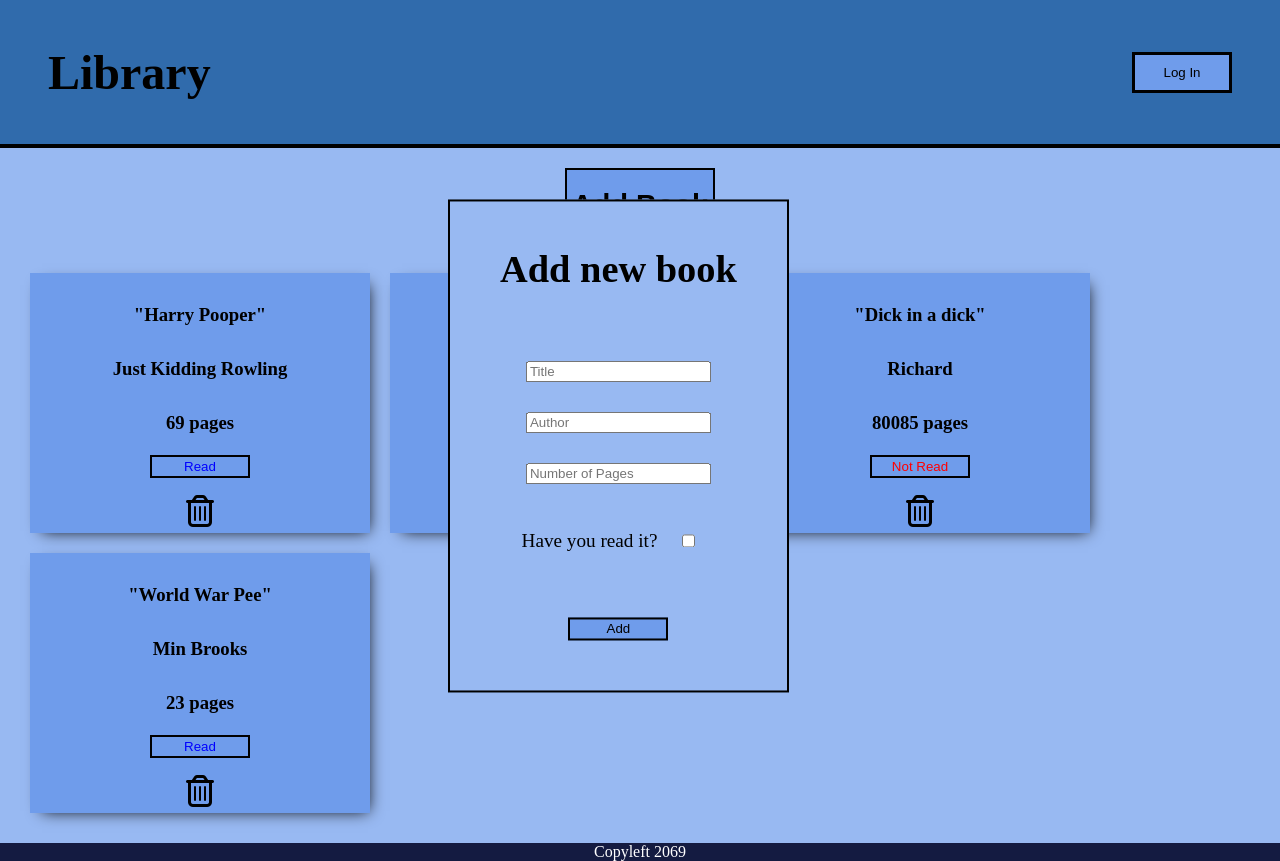
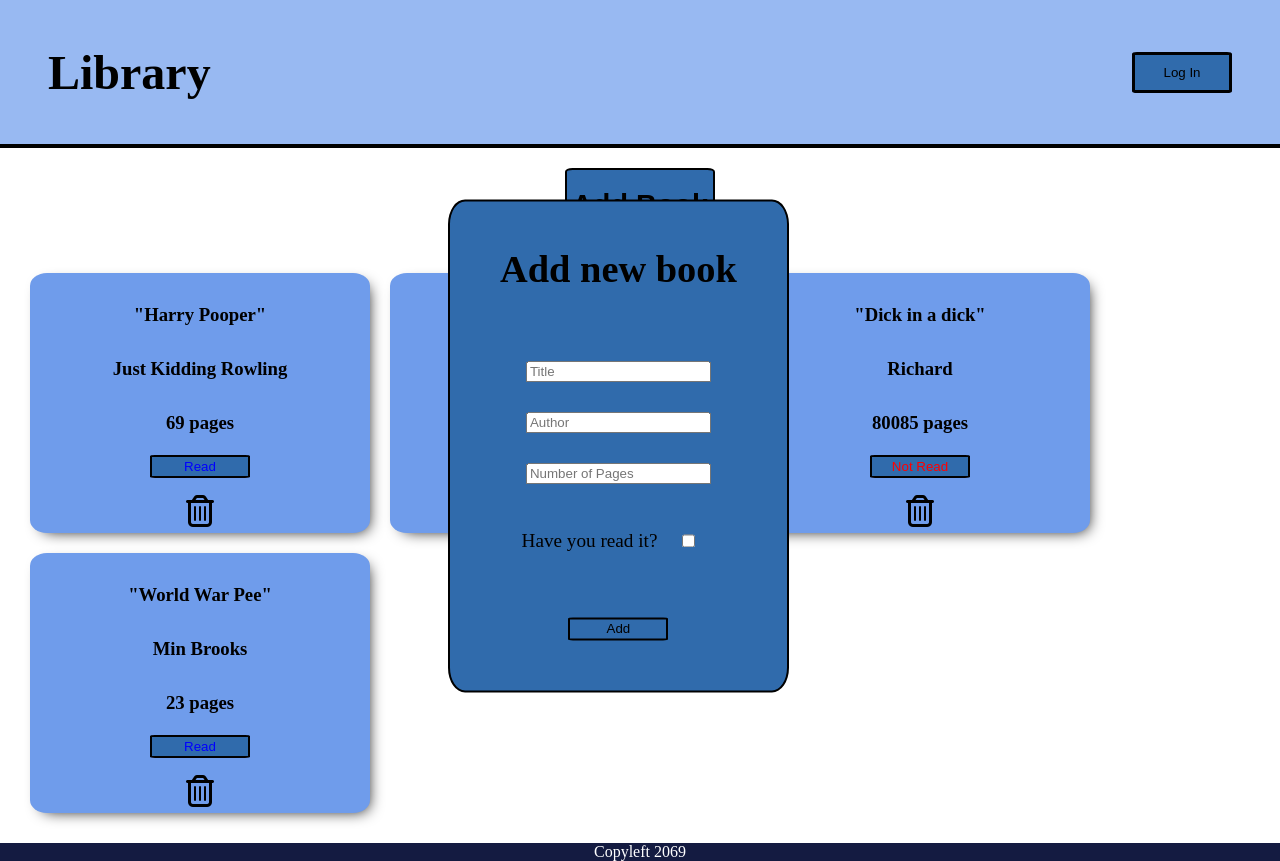
Before and after one commit to CodingFunky/Library, a plain HTML site: page index.html in a window 1280 px wide. Both pictures are taken after a click on the input "Add Book". Drawn offline with Linux system fonts and the light colour scheme.

Commit message:
mostly styling

```diff
--- a/app.js
+++ b/app.js
@@ -34,15 +34,7 @@ let myLibrary = [
     read: true,
   }
 ];
-deleteBtns = document.querySelectorAll(".far")
-deleteBtns.forEach((btn) => {
-  btn.addEventListener('click', (e) => {
-    let book = btn.parentNode;
-    console.log(book);
-    console.log(btn);
-    library.removeChild(book);
-  })
-})
+
 function Book(title, author, pageCount, isRead) {
   // the constructor...
   this.title = title;
@@ -121,6 +113,11 @@ function buildBookCard(newBook) {
     isRead.style.color = 'red';
   }
   bookCard.append(title, author, pageCount, isRead, deleteBtn);
+  deleteBtn.addEventListener('click', () => {
+    let book = deleteBtn.parentNode;
+    console.log(book);
+    library.removeChild(book);
+  })
 }
 function addBookToLibrary() {
   // do stuff here
@@ -157,12 +154,12 @@ readStatusBtn.forEach((btn) => {
   })
 })
 
-// deleteBtns = document.querySelectorAll(".far")
-// deleteBtns.forEach((btn) => {
-//   btn.addEventListener('click', (e) => {
-//     let book = btn.parentNode;
-//     console.log(book);
-//     console.log(btn);
-//     library.removeChild(book);
-//   })
-// })
+deleteBtns = document.querySelectorAll(".far")
+deleteBtns.forEach((btn) => {
+  btn.addEventListener('click', (e) => {
+    let book = btn.parentNode;
+    console.log(book);
+    console.log(btn);
+    library.removeChild(book);
+  })
+})
--- a/styles.css
+++ b/styles.css
@@ -7,12 +7,13 @@ body {
     /* align-items: ; */
 }
 .btn {
-    background-color: #6F9CEB;
+    background-color: #306bac;
     align-self: center;
     width: 100px;
     border: none;
     border: solid black 2px;
     padding: 2px;
+    border-radius: 5%;
 }
 .btn:hover {
     transform: scale(1.02);
@@ -21,7 +22,7 @@ h3 {
     margin: 16px 0px 16px 0px;
 }
 header {
-    background-color: #306bac;
+    background-color: #98b9f2;
     display: flex;
     justify-content: space-between;
     align-items: center;
@@ -38,7 +39,7 @@ header {
 }
 .hero {
     padding: 20px;
-    background-color: #98b9f2;
+    background-color: white;
     display: flex;
     /* justify-content: space-between; */
 }
@@ -48,6 +49,7 @@ header {
     width: 100%;
 }
 .btn.add {
+    background-color: #306bac;
     /* padding: 50px */
     height: 75px;
     width: 150px;
@@ -55,6 +57,7 @@ header {
     font-weight: bold;
 }
 .submitCard {
+    border-radius: 5%;
     position: fixed;
     top: 105%;
     left: 35%;
@@ -62,7 +65,7 @@ header {
     z-index: 1;
     padding: 20px 50px 50px 50px;
     transform: translate(-50%, -50%) scale(0);
-    background-color: #98b9f2;
+    background-color: #306bac;
     border: solid black 2px;
     display: flex;
     flex-direction: column;
@@ -101,6 +104,7 @@ header {
     /* flex: 1, 1, 500px; */
 }
 .bookCard {
+    border-radius: 5%;
     box-shadow: 5px 5px 15px -7px #000000;
     margin: 10px;
     display: flex;
@@ -117,6 +121,7 @@ header {
     margin-top: 5px;
 }
 .far {
+    background-color: #6F9CEB;
     padding: 5px 0px 5px 0px;
     border: none;
     width: auto;
```
